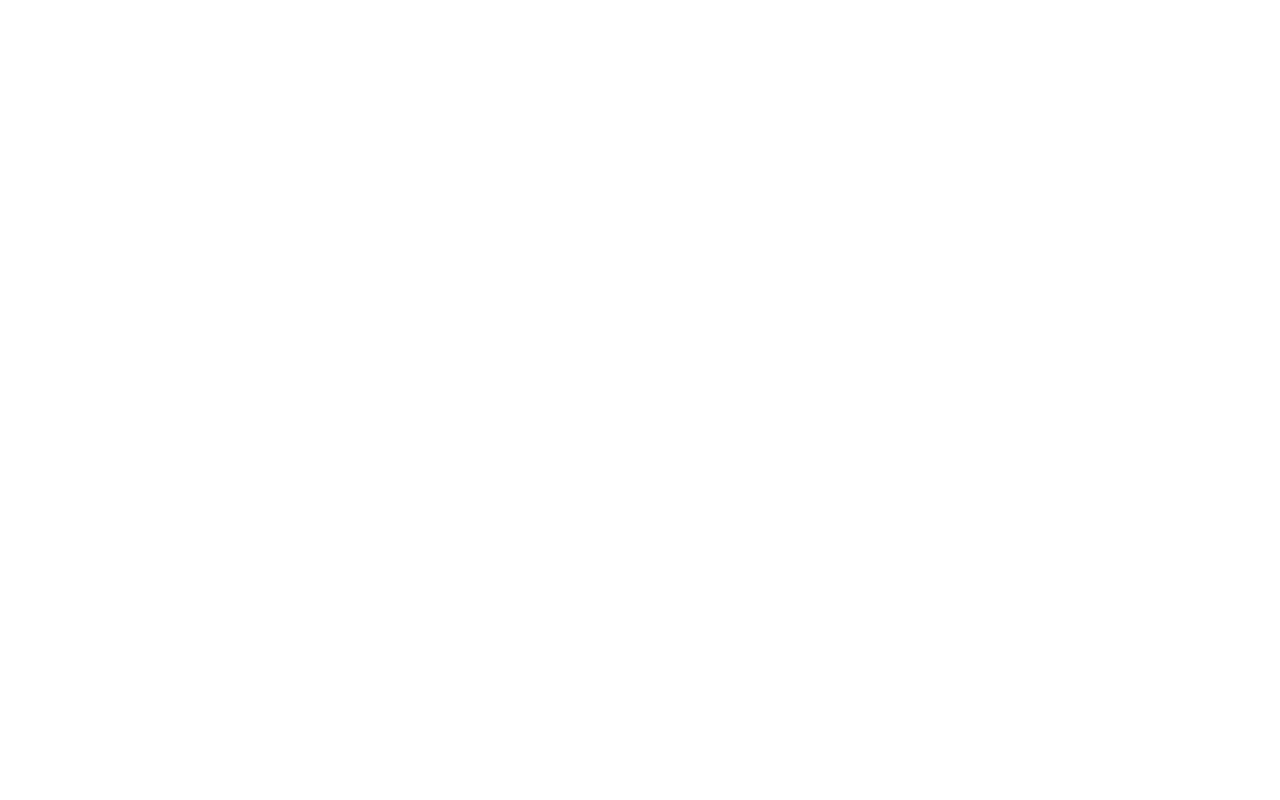
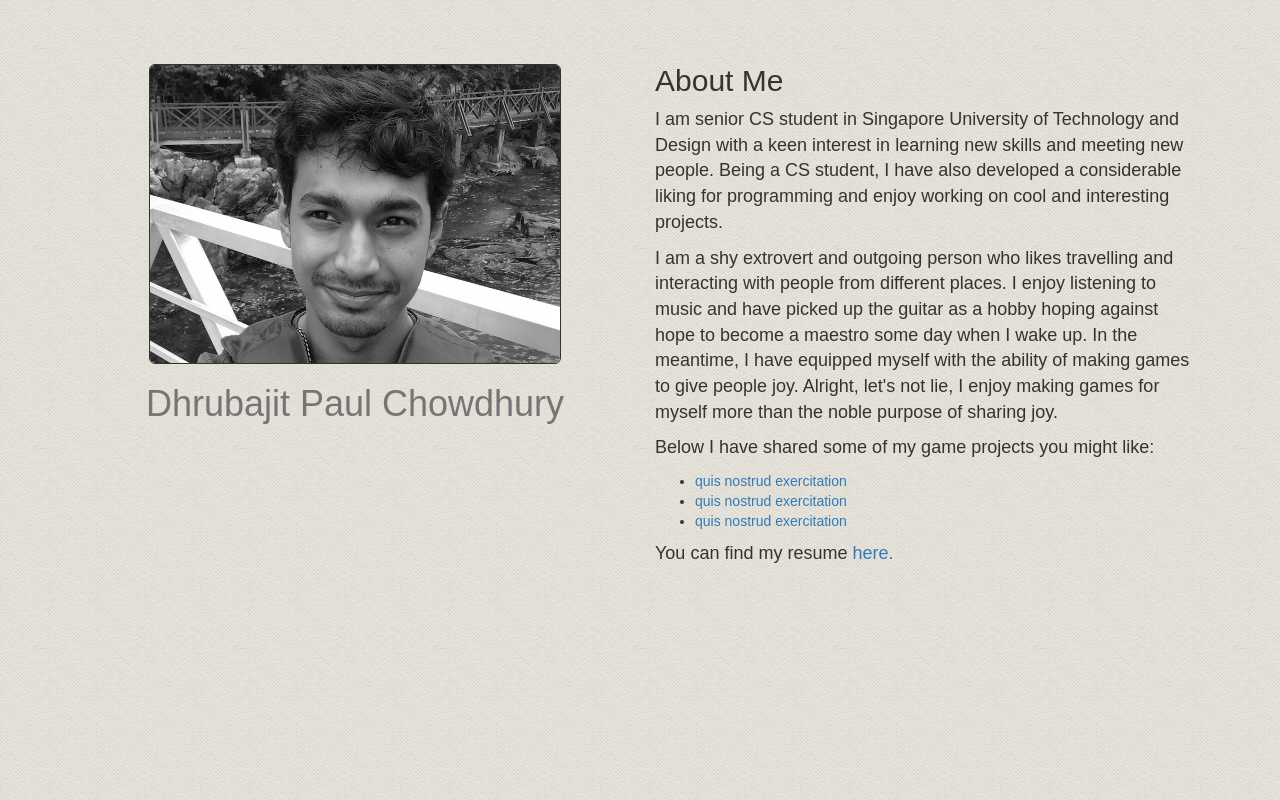
Before and after one commit to DhrubajitPC/DhrubajitPC.github.io, a plain HTML site: page index.html in a window 1280 px wide. Drawn offline with nearby package versions, Linux system fonts and the light colour scheme.

Commit message:
updating pic

```diff
--- a/index.html
+++ b/index.html
@@ -1,4 +1,4 @@
-<!-- <!Doctype HTML>
+<!Doctype HTML>
 
 <html lang= "en-US">
 	<head>
@@ -13,7 +13,7 @@
 		<div class = "container">
 			<div class = "col-md-6 col-xs-12 first-section">
 				<div class = "text-center">
-					<img src = "assets/my-pic2.jpg" class = "img-circle"/>
+					<img src = "assets/my-pic8.jpg" class = "img-rounded"/>
 					<h1> Dhrubajit Paul Chowdhury </h1>
 				</div>
 			</div>
@@ -35,4 +35,3 @@
 		</div>
 	</body>
 </html>
- -->
--- a/mystyle.css
+++ b/mystyle.css
@@ -1,6 +1,7 @@
 body{
-    background-image: url("assets/greyzz/greyzz.png");
+    background-image: url("assets/seamless_paper_texture/seamless_paper_texture.png");
     background-repeat: repeat-y repeat-x;
+    font-family: sans-serif;
 	/*background-color: #2B2B2B;*/
 	/*color: #F6F6F6;*/
 }
@@ -16,8 +17,10 @@ body{
 .container{
 	padding-top: 5%;
 }
-.img-circle{
-	height:300px;
-	border: 1px;
-	/*-webkit-filter: grayscale(1);*/
+.img-rounded{
+	height: 300px;
+	border: 1px solid;
+	filter: gray;
+  	filter: grayscale(1);
+	-webkit-filter: grayscale(1);
 }
```
Also changed, not shown: assets/my-pic3.jpeg (added), assets/my-pic4.jpg (added), assets/my-pic44.jpg (added), assets/my-pic5.jpg (added), assets/my-pic6.jpg (added), assets/my-pic7.jpg (added), assets/my-pic71.jpeg (added), assets/my-pic77.jpg (renamed from assets/my-pic3.jpg), assets/my-pic8.jpg (added), assets/seamless_paper_texture/readme.txt (added), assets/seamless_paper_texture/seamless_paper_texture.png (added), 1 other file.
